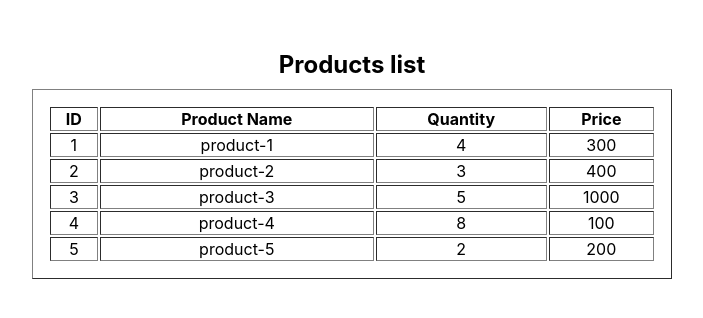
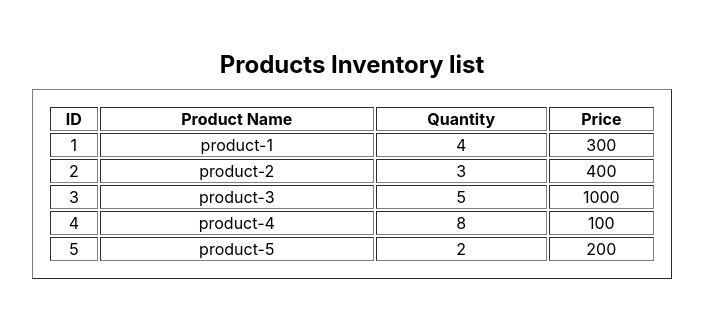
Before and after one commit to rohithkutty/ghe-actions-sample, a React (Create React App) app: page / in a window 1280 px wide. Shown: the top 318 px of the page, without its empty margins (288-991 px from the left). Built offline with nearby package versions, Linux system fonts and the light colour scheme.

Commit message:
Changing product title

```diff
--- a/src/pages/AllProductsPage.jsx
+++ b/src/pages/AllProductsPage.jsx
@@ -9,7 +9,7 @@ export default class AllProductsPage extends Component {
     const { products } = ProductsData;
     return (
       <div>
-        <h2 className='products-header'>Products list</h2>
+        <h2 className='products-header'>Products Inventory list</h2>
         <ProductsList productsList={products} />
       </div>
     );
```
Also changed, not shown: 2 other files (tests, documents, lock files or other folders).
